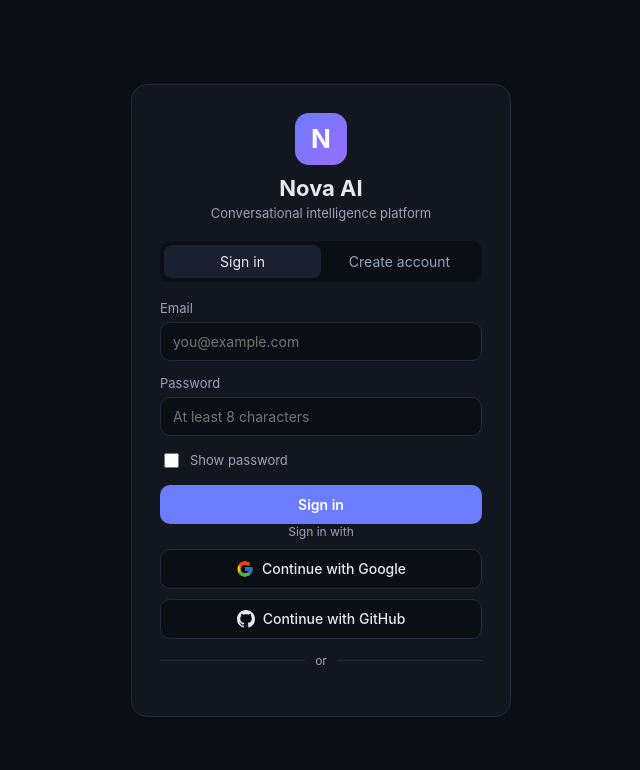
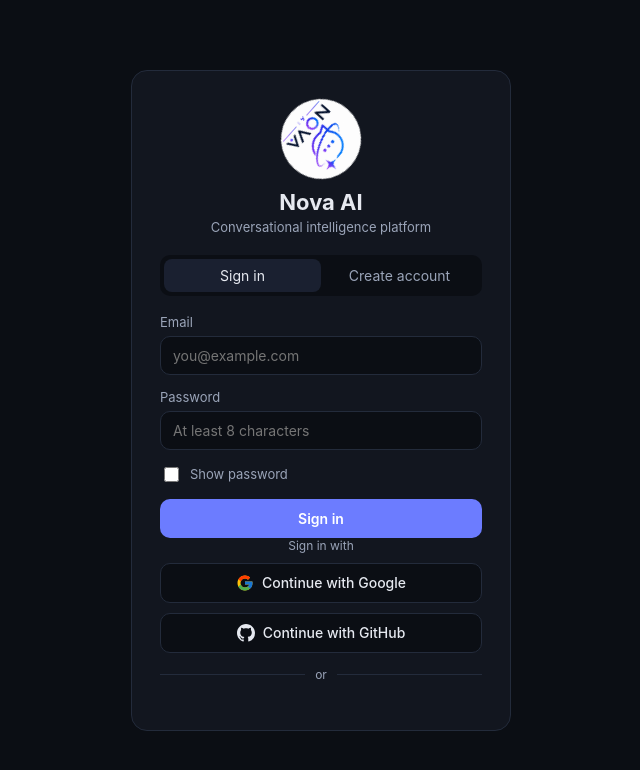
Before and after one commit to rakeshkumartripathy629/NOVA-AI-AGent, a React (Vite) app in the folder frontend/: page / in a window 1280 px wide. Shown: the top 770 px of the page, without its empty margins (319-959 px from the left). Built offline with nearby package versions, Linux system fonts and the light colour scheme; no server answers.

Commit message:
Add rotating Nova AI logo to login page, sidebar, and chat avatars

```diff
--- a/frontend/src/chatgpt.css
+++ b/frontend/src/chatgpt.css
@@ -19,6 +19,32 @@
   align-items: center;
   justify-content: space-between;
   padding: 12px 12px 8px;
+}
+
+.chatgpt-brand-wrap {
+  display: flex;
+  align-items: center;
+  gap: 8px;
+}
+
+.chatgpt-brand-logo {
+  width: 28px;
+  height: 28px;
+  border-radius: 50%;
+  animation: logoRotate 4s linear infinite;
+  flex-shrink: 0;
+}
+
+.chatgpt-brand-logo img {
+  width: 100%;
+  height: 100%;
+  object-fit: contain;
+  border-radius: 50%;
+}
+
+@keyframes logoRotate {
+  0% { transform: rotate(0deg); }
+  100% { transform: rotate(360deg); }
 }
 
 .chatgpt-brand {
@@ -422,8 +448,17 @@
 }
 
 .chatgpt-msg.assistant .chatgpt-msg-avatar {
-  background: linear-gradient(135deg, #10a37f, #1a7f5a);
-  color: white;
+  background: linear-gradient(135deg, #6c7cff, #9a6cff);
+  overflow: hidden;
+  padding: 0;
+}
+
+.chatgpt-msg.assistant .chatgpt-msg-avatar img {
+  width: 100%;
+  height: 100%;
+  object-fit: cover;
+  border-radius: 50%;
+  animation: logoRotate 6s linear infinite;
 }
 
 .chatgpt-msg.user .chatgpt-msg-avatar {
--- a/frontend/src/components/ChatPage.tsx
+++ b/frontend/src/components/ChatPage.tsx
@@ -1001,7 +1001,11 @@
               className={`message-row ${m.role}${m.id === editId ? " editing" : ""}`}
             >
               <div className="message-avatar">
-                {m.role === "user" ? "You" : "AI"}
+                {m.role === "user" ? (
+                  "You"
+                ) : (
+                  <img src="/nova-logo.png" alt="Nova" style={{ width: '100%', height: '100%', objectFit: 'cover' }} />
+                )}
               </div>
               <div className="message-main">
                 <div className="message-bubble">
--- a/frontend/src/components/LoginPage.tsx
+++ b/frontend/src/components/LoginPage.tsx
@@ -100,7 +100,9 @@
     <div className="auth-page">
       <div className="auth-card">
         <div className="auth-brand">
-          <div className="auth-logo">N</div>
+          <div className="auth-logo">
+            <img src="/nova-logo.png" alt="Nova AI Logo" />
+          </div>
           <h1>Nova AI</h1>
           <p>Conversational intelligence platform</p>
         </div>
--- a/frontend/src/components/SharePage.tsx
+++ b/frontend/src/components/SharePage.tsx
@@ -60,7 +60,11 @@
                   className={`message-row ${m.role}`}
                 >
                   <div className="message-avatar">
-                    {m.role === 'user' ? 'You' : 'AI'}
+                    {m.role === 'user' ? (
+                      'You'
+                    ) : (
+                      <img src="/nova-logo.png" alt="Nova" style={{ width: '100%', height: '100%', objectFit: 'cover' }} />
+                    )}
                   </div>
                   <div className="message-main">
                     <div className="message-bubble">
--- a/frontend/src/components/Sidebar.tsx
+++ b/frontend/src/components/Sidebar.tsx
@@ -172,7 +172,12 @@
       {/* Header */}
       <div className="chatgpt-sidebar-header">
         {!collapsed && (
-          <span className="chatgpt-brand">Nova AI</span>
+          <div className="chatgpt-brand-wrap">
+            <div className="chatgpt-brand-logo">
+              <img src="/nova-logo.png" alt="Nova" />
+            </div>
+            <span className="chatgpt-brand">Nova AI</span>
+          </div>
         )}
         <button
           className="chatgpt-sidebar-toggle"
--- a/frontend/src/index.css
+++ b/frontend/src/index.css
@@ -68,16 +68,27 @@
 }
 
 .auth-logo {
-  width: 52px;
-  height: 52px;
+  width: 80px;
+  height: 80px;
   margin: 0 auto 10px;
-  border-radius: 14px;
+  border-radius: 50%;
   display: grid;
   place-items: center;
-  font-size: 26px;
-  font-weight: 700;
-  color: white;
-  background: linear-gradient(135deg, var(--accent), #9a6cff);
+  animation: logoRotate 4s linear infinite;
+  position: relative;
+}
+
+.auth-logo img {
+  width: 100%;
+  height: 100%;
+  object-fit: contain;
+  border-radius: 50%;
+}
+
+@keyframes logoRotate {
+  0% { transform: rotate(0deg);
+  }
+  100% { transform: rotate(360deg); }
 }
 
 .auth-brand h1 {
@@ -1340,9 +1351,19 @@
 }
 
 .message-row.assistant .message-avatar {
-  background: var(--bg-hover);
-  color: var(--text);
-  border: 1px solid var(--border);
+  background: linear-gradient(135deg, #6c7cff, #9a6cff);
+  color: white;
+  overflow: hidden;
+  padding: 0;
+  border: none;
+}
+
+.message-row.assistant .message-avatar img {
+  width: 100%;
+  height: 100%;
+  object-fit: cover;
+  border-radius: 50%;
+  animation: logoRotate 6s linear infinite;
 }
 
 .message-bubble {
```
Also changed, not shown: frontend/public/nova-logo.png (added).
